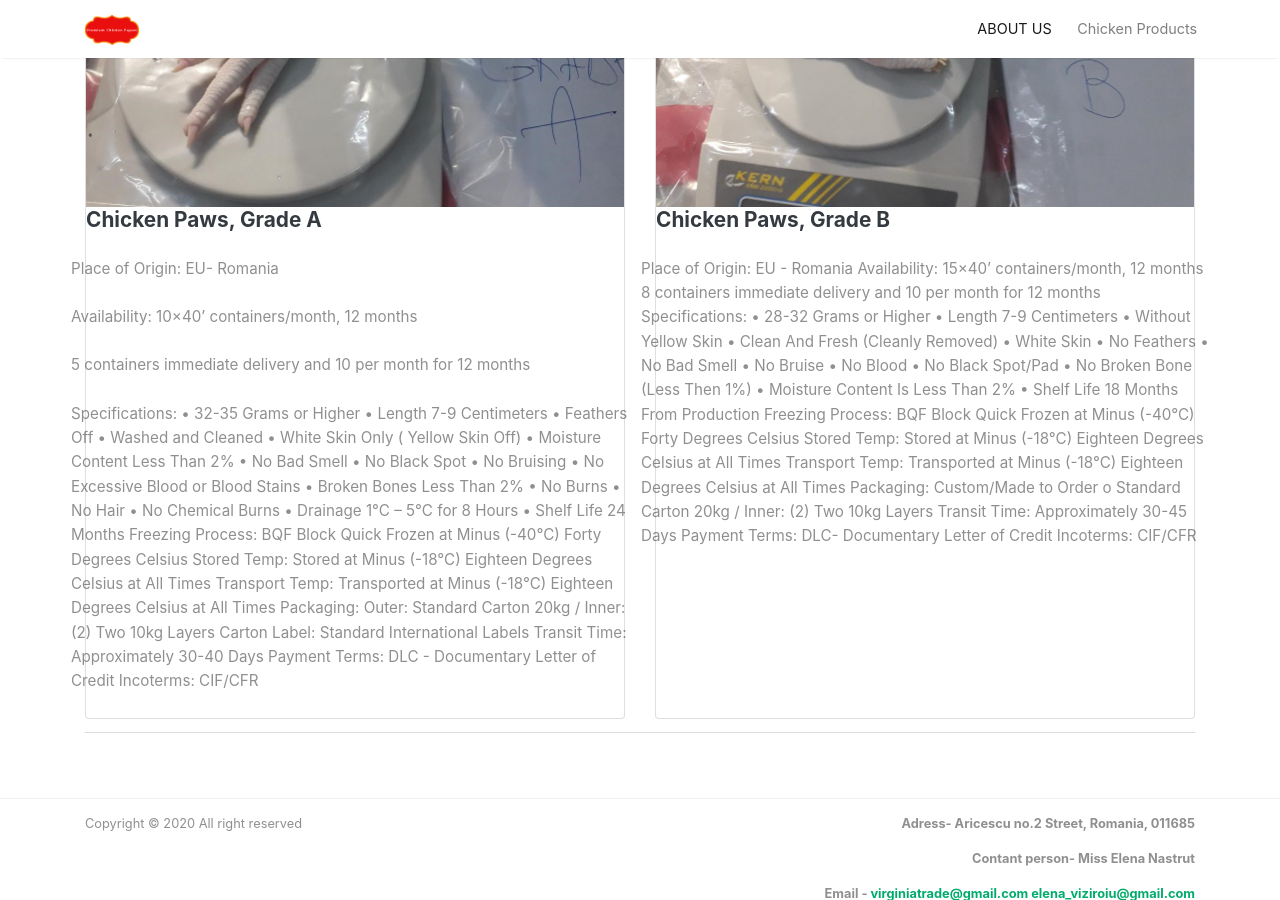
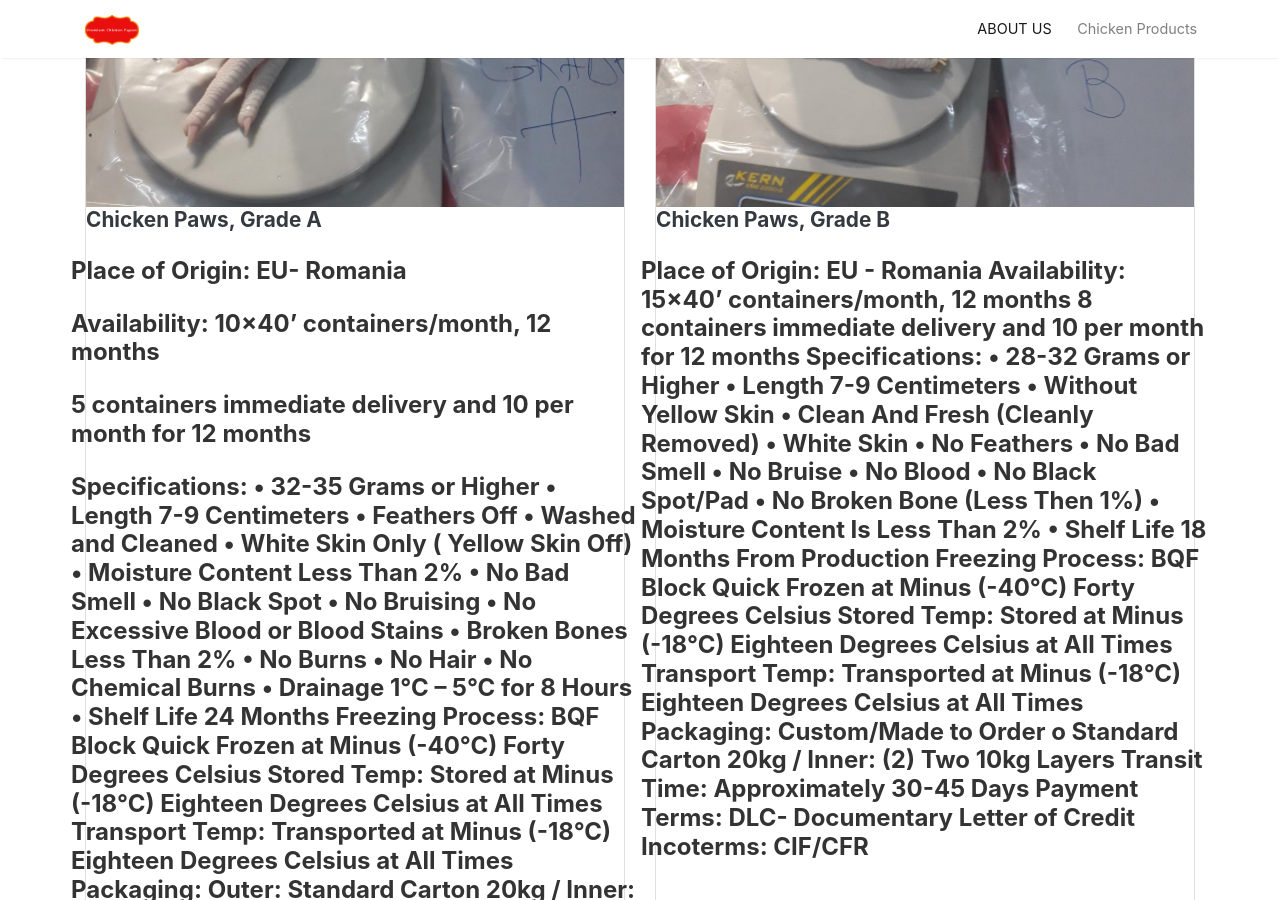
Before and after one commit to gpf192/gpf192.github.io, a Jekyll site: the page built from index.html, in a window 1280 px wide and 900 px high, scrolled down 338 px. Built offline with Jekyll 4.4.1, drawn with Linux system fonts in a browser that asks for light colours; nearby versions of some CDN libraries; the list of posts is cut into pages by our own code.

Commit message:
feat style

```diff
--- a/_includes/postbox.html
+++ b/_includes/postbox.html
@@ -28,7 +28,7 @@
             </h2>
             <!--<h4 class="card-text">{{ post.excerpt | strip_html | truncatewords:30 }}</h4>-->
             <div class="row justify-content-between">
-                <h4 class="card-text">{{ post.excerpt }}</h4>
+                <h4>{{ post.excerpt }}</h4>
             </div>
 
         </div>
```
